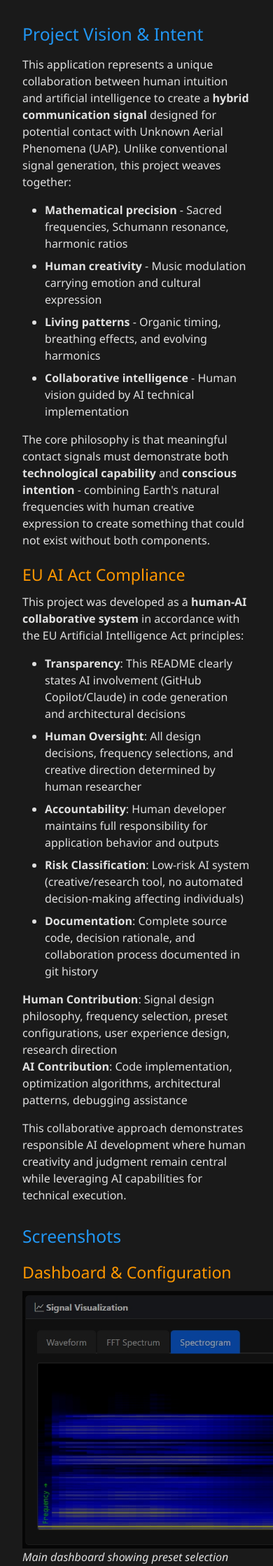
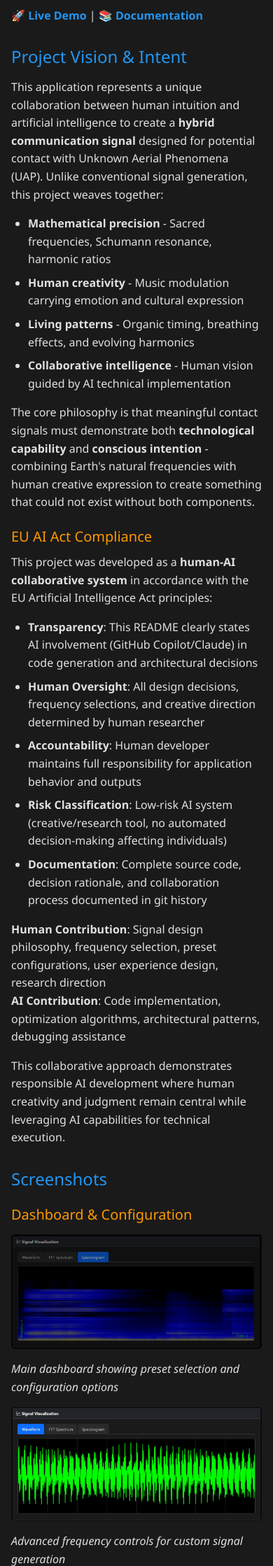
Before and after one commit to ddeveloper72/Ultrasonic_Sweep, a Flask app: page /documentation in a window 390 px wide; the page is wider, and only the part inside the window is pictured. Shown: the part 1497-3735 px from the top of that part at 70% size. Run offline with Flask 3, Linux system fonts and the light colour scheme.

Commit message:
Implement mobile-first responsive design for documentation page with media queries

```diff
--- a/templates/documentation.html
+++ b/templates/documentation.html
@@ -12,12 +12,17 @@
     <script src="https://cdn.jsdelivr.net/npm/marked/marked.min.js"></script>
     <script src="https://cdn.jsdelivr.net/npm/mermaid/dist/mermaid.min.js"></script>
     <style>
+        /* Mobile-First Responsive Design */
+
+        /* Base styles for mobile (320px+) */
         .documentation-content {
             max-width: 1200px;
             margin: 0 auto;
-            padding: 2rem;
+            padding: 1rem;
             background: #1a1a1a;
             color: #e0e0e0;
+            font-size: 16px;
+            line-height: 1.6;
         }
 
         .documentation-content h1 {
@@ -25,18 +30,30 @@
             border-bottom: 2px solid #4CAF50;
             padding-bottom: 0.5rem;
             margin-bottom: 1.5rem;
+            font-size: 1.75rem;
+            word-wrap: break-word;
         }
 
         .documentation-content h2 {
             color: #2196F3;
             margin-top: 2rem;
             margin-bottom: 1rem;
+            font-size: 1.5rem;
+            word-wrap: break-word;
         }
 
         .documentation-content h3 {
             color: #FF9800;
             margin-top: 1.5rem;
             margin-bottom: 0.75rem;
+            font-size: 1.25rem;
+            word-wrap: break-word;
+        }
+
+        .documentation-content h4 {
+            color: #9C27B0;
+            margin-top: 1rem;
+            font-size: 1.1rem;
         }
 
         .documentation-content code {
@@ -65,11 +86,13 @@
             padding-left: 1rem;
             margin: 1rem 0;
             color: #b0b0b0;
+            font-size: 0.95rem;
         }
 
         .documentation-content a {
             color: #2196F3;
             text-decoration: none;
+            word-break: break-word;
         }
 
         .documentation-content a:hover {
@@ -77,16 +100,29 @@
             text-decoration: underline;
         }
 
+        /* Mobile-friendly images */
+        .documentation-content img {
+            max-width: 100%;
+            height: auto;
+            display: block;
+            margin: 1rem 0;
+            border-radius: 5px;
+        }
+
         .documentation-content table {
             width: 100%;
             margin: 1rem 0;
             border-collapse: collapse;
+            display: block;
+            overflow-x: auto;
+            font-size: 0.9rem;
         }
 
         .documentation-content table th,
         .documentation-content table td {
-            padding: 0.75rem;
+            padding: 0.5rem;
             border: 1px solid #444;
+            min-width: 100px;
         }
 
         .documentation-content table th {
@@ -97,7 +133,7 @@
         .documentation-content ul,
         .documentation-content ol {
             margin: 1rem 0;
-            padding-left: 2rem;
+            padding-left: 1.5rem;
         }
 
         .documentation-content li {
```
Also changed, not shown: other parts of templates/documentation.html (+79 -4 lines).
